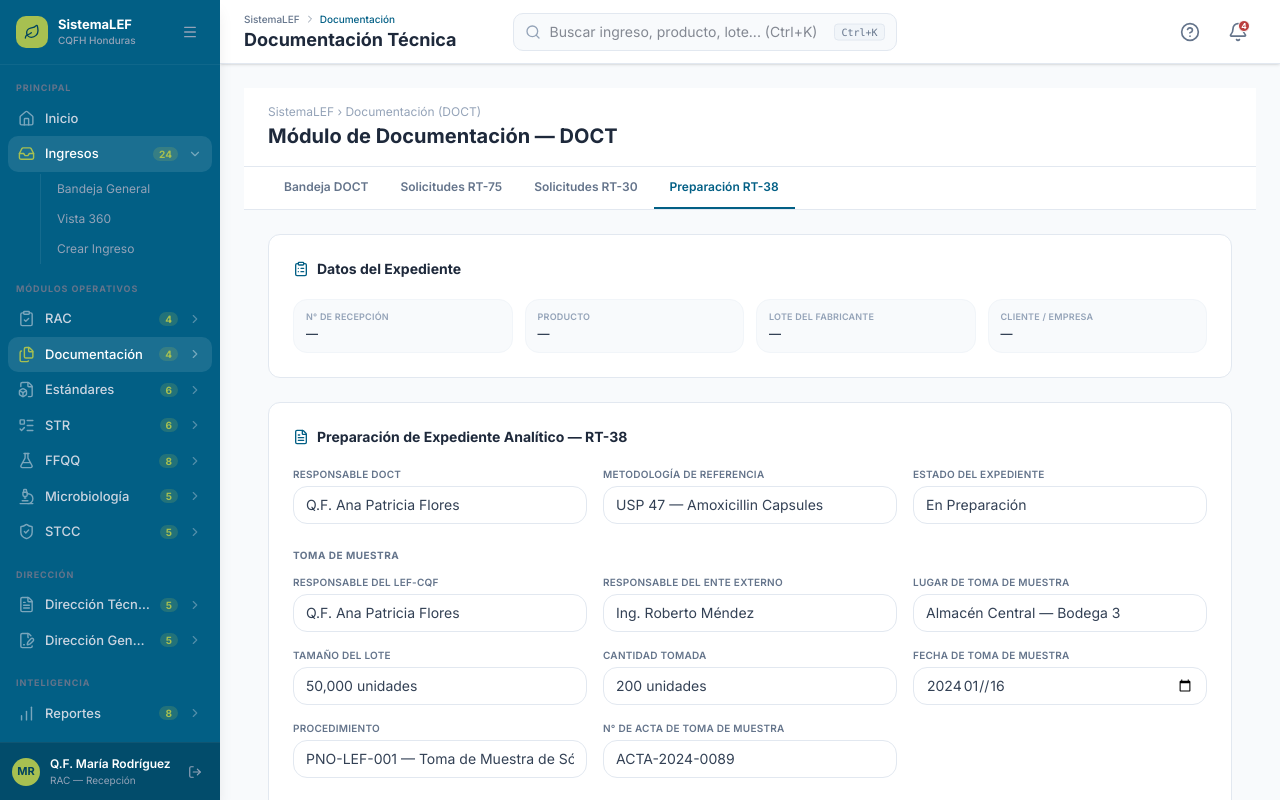
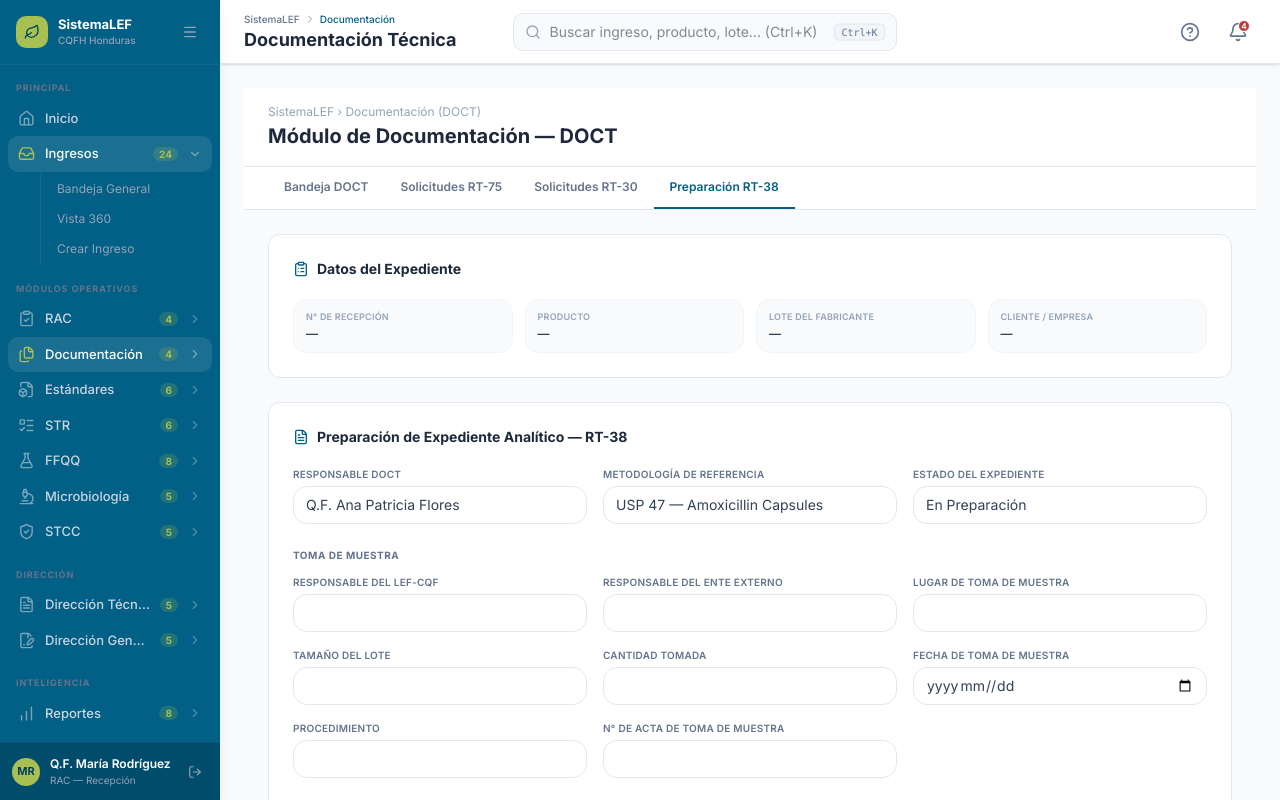
Before and after one commit to marioportillor6maker/Lefstudio, a Next.js app: page /doct/rt38 in a window 1280 px wide. Built offline with nearby package versions, Linux system fonts and the light colour scheme.

Commit message:
fix(rt38): clear Toma de Muestra fields when loaded from Bandeja RAC

```diff
--- a/src/app/doct/rt38/page.tsx
+++ b/src/app/doct/rt38/page.tsx
@@ -14,70 +14,7 @@ const METODOLOGIAS = [
 
 const ESTADOS = ['En Preparación', 'En Revisión', 'Aprobado', 'Observado', 'Rechazado'];
 
-interface TomaMuestra {
-  responsableLEF: string;
-  responsableExterno: string;
-  lugar: string;
-  tamanoLote: string;
-  cantidadTomada: string;
-  fecha: string;
-  procedimiento: string;
-  acta: string;
-}
 
-const TOMA_MUESTRA_MOCK: Record<string, TomaMuestra> = {
-  'REC-2024-1030': {
-    responsableLEF:      'Q.F. Carlos Reyes',
-    responsableExterno:  'Ing. Patricia Solís',
-    lugar:               'Bodega Principal — Estante B2',
-    tamanoLote:          '85,000 tabletas',
-    cantidadTomada:      '300 tabletas',
-    fecha:               '2024-01-10',
-    procedimiento:       'PNO-LEF-002 — Toma de Muestra de Tabletas',
-    acta:                'ACTA-2024-0091',
-  },
-  'REC-2024-1029': {
-    responsableLEF:      'Q.F. Mónica Álvarez',
-    responsableExterno:  'Lic. Juan Hernández',
-    lugar:               'Almacén Secundario — Zona Fría',
-    tamanoLote:          '60,000 tabletas',
-    cantidadTomada:      '150 tabletas',
-    fecha:               '2024-01-08',
-    procedimiento:       'PNO-LEF-002 — Toma de Muestra de Tabletas',
-    acta:                'ACTA-2024-0090',
-  },
-  'REC-2024-1028': {
-    responsableLEF:      'Q.F. Ana Patricia Flores',
-    responsableExterno:  'Ing. Roberto Méndez',
-    lugar:               'Almacén Central — Bodega 3',
-    tamanoLote:          '20,000 frascos',
-    cantidadTomada:      '120 frascos',
-    fecha:               '2024-01-16',
-    procedimiento:       'PNO-LEF-003 — Toma de Muestra de Líquidos',
-    acta:                'ACTA-2024-0089',
-  },
-  'REC-2024-1024': {
-    responsableLEF:      'Q.F. Diego Martínez',
-    responsableExterno:  'Téc. Sandra López',
-    lugar:               'Bodega Auxiliar — Nivel 1',
-    tamanoLote:          '100,000 tabletas',
-    cantidadTomada:      '400 tabletas',
-    fecha:               '2024-01-11',
-    procedimiento:       'PNO-LEF-002 — Toma de Muestra de Tabletas',
-    acta:                'ACTA-2024-0092',
-  },
-};
-
-const DEFAULT_TOMA: TomaMuestra = {
-  responsableLEF:      'Q.F. Ana Patricia Flores',
-  responsableExterno:  'Ing. Roberto Méndez',
-  lugar:               'Almacén Central — Bodega 3',
-  tamanoLote:          '50,000 unidades',
-  cantidadTomada:      '200 unidades',
-  fecha:               '2024-01-16',
-  procedimiento:       'PNO-LEF-001 — Toma de Muestra de Sólidos Orales',
-  acta:                'ACTA-2024-0089',
-};
 
 export default function Rt38Page() {
   const searchParams  = useSearchParams();
@@ -85,8 +22,6 @@ export default function Rt38Page() {
   const producto      = searchParams.get('producto')  ?? '—';
   const lote          = searchParams.get('lote')      ?? '—';
   const empresa       = searchParams.get('empresa')   ?? '—';
-  const toma          = TOMA_MUESTRA_MOCK[recepcion] ?? DEFAULT_TOMA;
-
   const [obs, setObs]             = useState('');
   const [saved, setSaved]         = useState(false);
   const [metodologia, setMetodologia] = useState(METODOLOGIAS[0]);
@@ -144,28 +79,28 @@ export default function Rt38Page() {
         <h4 className="text-[10px] font-bold text-slate-500 uppercase tracking-wider mb-3">Toma de Muestra</h4>
         <div className="grid grid-cols-1 sm:grid-cols-2 md:grid-cols-3 gap-4 mb-6">
           <Field label="Responsable del LEF-CQF">
-            <input className={INPUT} defaultValue={toma.responsableLEF} />
+            <input className={INPUT} />
           </Field>
           <Field label="Responsable del Ente Externo">
-            <input className={INPUT} defaultValue={toma.responsableExterno} />
+            <input className={INPUT} />
           </Field>
           <Field label="Lugar de Toma de Muestra">
-            <input className={INPUT} defaultValue={toma.lugar} />
+            <input className={INPUT} />
           </Field>
           <Field label="Tamaño del Lote">
-            <input className={INPUT} defaultValue={toma.tamanoLote} />
+            <input className={INPUT} />
           </Field>
           <Field label="Cantidad Tomada">
-            <input className={INPUT} defaultValue={toma.cantidadTomada} />
+            <input className={INPUT} />
           </Field>
           <Field label="Fecha de Toma de Muestra">
-            <input type="date" className={INPUT} defaultValue={toma.fecha} />
+            <input type="date" className={INPUT} />
           </Field>
           <Field label="Procedimiento">
-            <input className={INPUT} defaultValue={toma.procedimiento} />
+            <input className={INPUT} />
           </Field>
           <Field label="N° de Acta de Toma de Muestra">
-            <input className={INPUT} defaultValue={toma.acta} />
+            <input className={INPUT} />
           </Field>
         </div>
 
```
